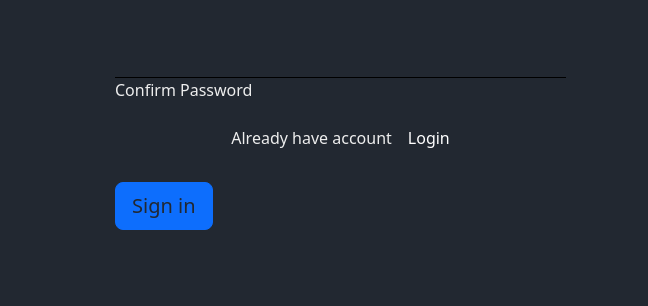
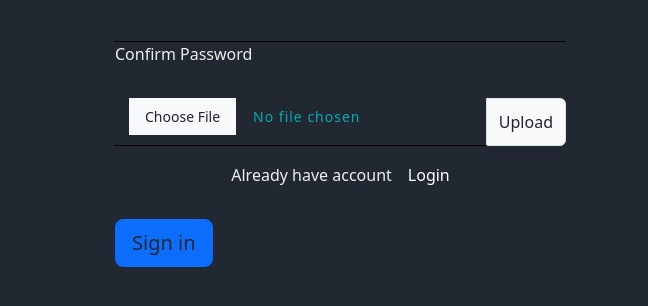
Before and after one commit to Youcode-Classe-E-2023-2024/medHachami_helpd_Desk_APP, a plain HTML site: page Register.html in a window 1280 px wide. Shown: the part 454-760 px from the top of the page, 632-1280 px from the left. Drawn offline with nearby package versions, Linux system fonts and the light colour scheme.

Commit message:
Update Register.html

```diff
--- a/Register.html
+++ b/Register.html
@@ -43,7 +43,11 @@
                     <span class="text-danger  p-1 mb-10" id="pass_confirm_eror" > </span>
                     <input type="password" id="confirm_password" class="form-control form-control-lg" />
                     <label class="form-label" for="form1Example23">Confirm Password</label>
-                  </div>
+                </div>
+                <div class="input-group" style="top: 16px;margin-bottom: 25px;">
+                  <input type="file" class="form-control form-control-lg inputfile" id="image" />
+                  <label class="input-group-text" for="inputGroupFile01">Upload</label>
+                </div>
 
                 <div class="d-flex justify-content-around align-items-center mb-4">
                   <!-- Checkbox -->
```
